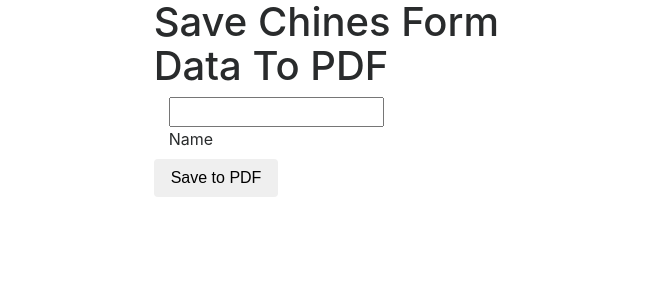
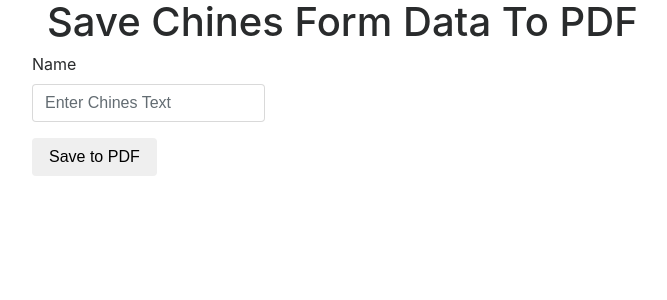
Before and after one commit to ziaongit/SaveFormDataToPDF-Chinese, a PHP site: page / in a window 1280 px wide. Shown: the top 300 px of the page, without its empty margins (288-955 px from the left). Run offline with PHP 8.4, Linux system fonts and the light colour scheme; some libraries are stand-ins or nearby versions.

Commit message:
Some style fix

```diff
--- a/index.php
+++ b/index.php
@@ -8,7 +8,7 @@
     <link rel="stylesheet" href="https://maxcdn.bootstrapcdn.com/bootstrap/4.0.0-alpha.6/css/bootstrap.min.css" integrity="sha384-rwoIResjU2yc3z8GV/NPeZWAv56rSmLldC3R/AZzGRnGxQQKnKkoFVhFQhNUwEyJ" crossorigin="anonymous">
 </head>
 <body>
-    <div class="container col-xs-12 col-sm-offset-2 col-sm-8 col-md-offset-3 col-md-6 col-lg-offset-4 col-lg-4">
+    <div class="container col-xs-12 col-sm-offset-2 col-sm-8 col-md-offset-3 col-md-8 col-lg-offset-4 col-lg-6">
         <div class="panel panel-default">
             <div class="panel-heading">
                 <h1>Save Chines Form Data To PDF</h1>
@@ -16,16 +16,13 @@
             <div class="panel-body">
               <div class="row">
                 <form action='processPDF.php' method='post'>
-                  <div class="col-md-12">
-                    <div class="col-md-3"></div>
-                    <div class="col-md-6">
-                      <input name="name" type="text" id="name">
-                      <label for="name">Name</label>
-                    </div
-                    <div class="col-md-3">
-                      <input  class="btn btn-default" type='submit' name='submit' value='Save to PDF'>
-                    </div>
-                  </div>
+                      <div class="form-group">
+                        <label for="name">Name</label>
+                        <input type="name" class="form-control" id="name" placeholder="Enter Chines Text">
+                      </div>
+                      <div class="form-group">
+                        <input  class="btn btn-default" type='submit' name='submit' value='Save to PDF'>
+                      </div>
                 </form>
               </div>
             </div>
--- a/processPDF.php
+++ b/processPDF.php
@@ -1,4 +1,5 @@
 <?php
+header('Content-Type: text/html; charset=UTF-8');
 if(isset($_POST['submit'])){
 
 /*
@@ -42,7 +43,7 @@ SAVE FORM DATA AS PDF START HERE
         $mpdf->WriteHTML($body);
 
         //output pdf
-        $mpdf->Output('Akutjornal-enligt-RETTS-TM.pdf','D');
+        $mpdf->Output('SaveToPDF.pdf','D');
         //save to server
         //$mpdf->Output("mydata.pdf",'F');
     }
```
